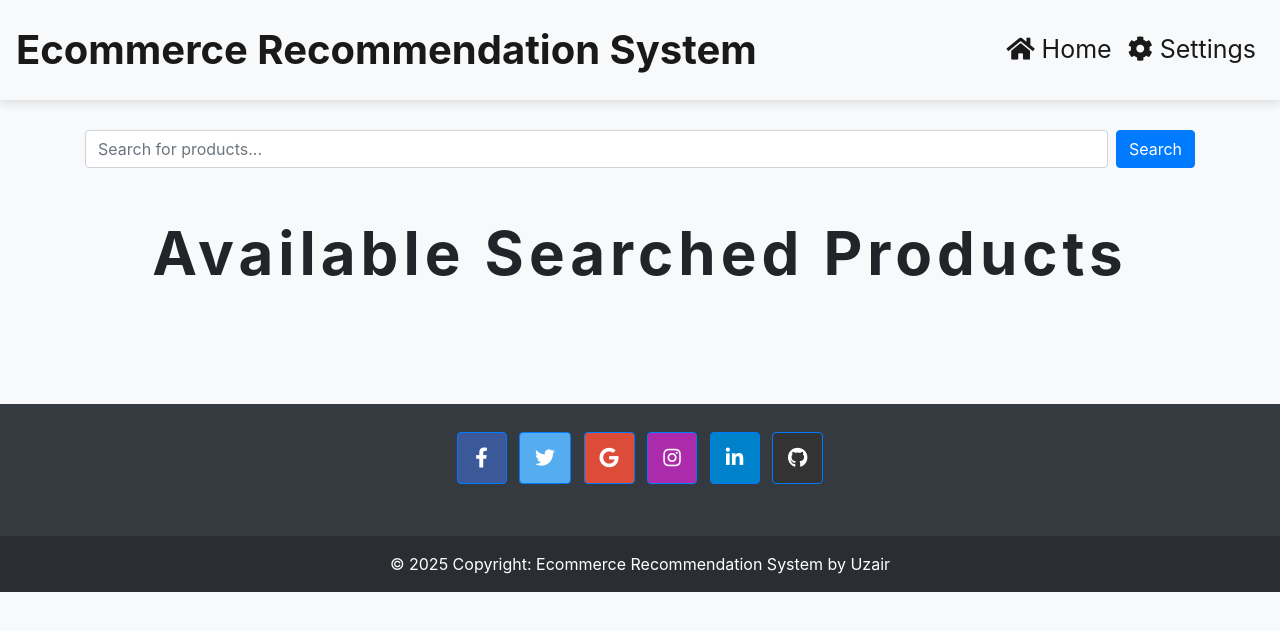
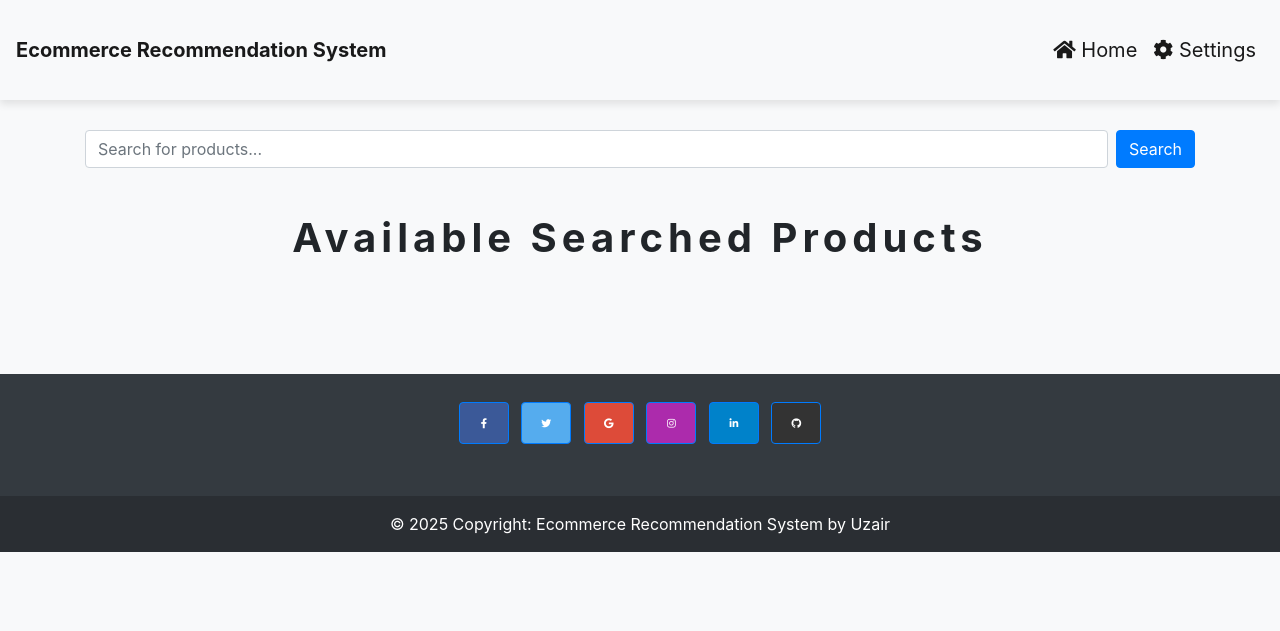
Before and after one commit to UJAIR-SHAHA/Personalised_Product_Recomendation_System, a Flask app: template templates/main.html in a window 1280 px wide. Shown: the top 631 px of the page. Run offline with Flask 3, Linux system fonts and the light colour scheme; the template is opened without the code that fills it, so the values that code supplies are empty; parts of the project's set-up code (start-up, migrations or seed data) failed here and were passed over; some libraries are stand-ins or nearby versions.

Commit message:
updated UI

```diff
--- a/Requirements.txt
+++ b/Requirements.txt
@@ -7,12 +7,9 @@ click~=8.1.8
 jinja2~=3.1.5
 blinker~=1.8.2
 itsdangerous~=2.2.0
-numpy~=1.24.4
 setuptools~=56.0.0
-scipy~=1.10.1
 joblib~=1.4.2
 pandas~=2.0.3
-SQLAlchemy~=2.0.37
 python-dateutil~=2.9.0.post0
 scikit-learn~=1.3.2
 threadpoolctl~=3.5.0
--- a/app.py
+++ b/app.py
@@ -5,7 +5,6 @@ import os
 from dotenv import load_dotenv
 from sklearn.feature_extraction.text import TfidfVectorizer
 from sklearn.metrics.pairwise import cosine_similarity
-from sklearn.decomposition import TruncatedSVD
 
 
 # creating Flask App
@@ -23,13 +22,13 @@ tfidf_matrix = tfidf_vectorizer.fit_transform(product_data['Tags'])
 # Generate user-item matrix (assuming product_data contains user-product interactions)
 user_item_matrix = product_data.pivot_table(index='user_id', columns='ProdID', values='Rating', fill_value=0)
 
-# Train the SVD model
-# Step 3: Apply SVD for Collaborative Filtering
-svd = TruncatedSVD(n_components=50)
-user_factors = svd.fit_transform(user_item_matrix)
-item_factors = svd.components_.T
+# # Train the SVD model
+# # Step 3: Apply SVD for Collaborative Filtering
+# svd = TruncatedSVD(n_components=50)
+# user_factors = svd.fit_transform(user_item_matrix)
+# item_factors = svd.components_.T
 
-product_data.head()
+# product_data.head()
 
 # List of predefined images
 random_image_urls = [
@@ -284,8 +283,8 @@ def View_Similar_Product():
         brand_image_map.get(product['Brand'], "static/img/img_1.png")
         for _, product in Recommendations.iterrows()
     ]
-    print(Recommendations)
-    print(random_product_image_urls_1)
+    # print(Recommendations)
+    # print(random_product_image_urls_1)
 
     # Random prices (or replace with dynamic data)
     price = [40, 50, 60, 70, 100, 122, 106, 50, 30, 50]
@@ -302,4 +301,4 @@ def View_Similar_Product():
 
 # Run the Flask app
 if __name__ == "__main__":
-    app.run()
+    app.run(debug=True)
--- a/static/css/styles.css
+++ b/static/css/styles.css
@@ -33,7 +33,7 @@
   }
 
   footer .fab {
-    font-size: 20px; /* Increase the size of the icon */
+    font-size: 10px; /* Increase the size of the icon */
   }
 
   .content::-webkit-scrollbar {
--- a/templates/main.html
+++ b/templates/main.html
@@ -45,18 +45,18 @@
 
 <!-- Navbar -->
 <nav class="navbar navbar-expand-lg navbar-light bg-light" style="height:100px">
-  <a class="navbar-brand mx-auto" style="font-size:40px; font-weight: bold" href="#">Ecommerce Recommendation System</a>
+  <a class="navbar-brand mx-auto" style="font-size:20px; font-weight: bold" href="#">Ecommerce Recommendation System</a>
   <button class="navbar-toggler" type="button" data-toggle="collapse" data-target="#navbarNav" aria-controls="navbarNav" aria-expanded="false" aria-label="Toggle navigation">
     <span class="navbar-toggler-icon"></span>
   </button>
   <div class="collapse navbar-collapse justify-content-end" id="navbarNav">
     <ul class="navbar-nav">
       <li class="nav-item active">
-        <a class="nav-link" style="font-size:25px" href="index"><i class="fas fa-home"></i> Home</a>
+        <a class="nav-link" style="font-size:20px" href="index"><i class="fas fa-home"></i> Home</a>
       </li>
 
       <li class="nav-item active">
-        <a class="nav-link" style="font-size:25px" href="#" id="settingsLink"><i class="fas fa-cog"></i> Settings</a>
+        <a class="nav-link" style="font-size:20px" href="#" id="settingsLink"><i class="fas fa-cog"></i> Settings</a>
       </li>
 <!--      <li class="nav-item">-->
 <!--        <a class="nav-link btn btn-outline-primary mr-2" style="font-size:25px" href="#" data-toggle="modal" data-target="#signupModal">Sign Up</a>-->
@@ -85,17 +85,17 @@
 <!--trending recommendations-->
 <!-- Products -->
 <div class="container-fluid mt-10" style="padding:20px">
-  <p class="text-center mb-10" style="  padding:20px; font-size:60px ;font-weight:bold; letter-spacing: 5px;">Available Searched Products</p>
+  <p class="text-center mb-10" style="  padding:20px; font-size:40px ;font-weight:bold; letter-spacing: 5px;">Available Searched Products</p>
   <div class="row mt-7">
     {% for index, product in content_based_rec.iterrows() %}
     <div class="col-lg-3 col-md-4 col-sm-6 mb-4">
       <div class="card rounded shadow custom-hover">
-          <img src = "{{ product['ImageURL'] }}" class="card-img-top img-fluid" alt="{{ product['Name'] }}" style="height: 300px; width: 100% object-fit: cover; ">
+          <img src = "{{ product['ImageURL'] }}" class="card-img-top img-fluid" alt="{{ product['Name'] }}" style="height: 250px; width: 100% object-fit: cover; ">
         <div class="card-body">
-          <h5 class="card-title" style="font-size:25px">{{ truncate(product['Name'],30) }}</h5>
-          <p class="card-text" style="font-size:20px">Brand: {{ product['Brand'] }}</p>
-          <button type="button" class="btn btn-primary" style="font-size:20px" data-toggle="modal" data-target="#productModal{{ index }}">Buy Now</button>
-            <button  type="submit" class="btn btn-primary" id="View_Similar_Product" style="font-size:20px"
+          <h5 class="card-title" style="font-size:20px">{{ truncate(product['Name'],15) }}</h5>
+          <p class="card-text" style="font-size:15px">Brand: {{ product['Brand'] }}</p>
+          <button type="button" class="btn btn-primary" style="font-size:15px" data-toggle="modal" data-target="#productModal{{ index }}">Buy Now</button>
+            <button  type="submit" class="btn btn-primary" id="View_Similar_Product" style="font-size:15px"
             onclick="viewSimilar('{{ product['ProdID'] }}')">View Similar </button>
         </div>
       </div>
--- a/templates/similar_product.html
+++ b/templates/similar_product.html
@@ -44,18 +44,18 @@
 
 <!-- Navbar -->
 <nav class="navbar navbar-expand-lg navbar-light bg-light" style="height:100px">
-  <a class="navbar-brand mx-auto" style="font-size:40px; font-weight: bold" href="#">Ecommerce Recommendation System</a>
+  <a class="navbar-brand mx-auto" style="font-size:20px; font-weight: bold" href="#">Ecommerce Recommendation System</a>
   <button class="navbar-toggler" type="button" data-toggle="collapse" data-target="#navbarNav" aria-controls="navbarNav" aria-expanded="false" aria-label="Toggle navigation">
     <span class="navbar-toggler-icon"></span>
   </button>
   <div class="collapse navbar-collapse justify-content-end" id="navbarNav">
     <ul class="navbar-nav">
       <li class="nav-item active">
-        <a class="nav-link" style="font-size:25px" href="index"><i class="fas fa-home"></i> Home</a>
+        <a class="nav-link" style="font-size:20px" href="index"><i class="fas fa-home"></i> Home</a>
       </li>
 
       <li class="nav-item active">
-        <a class="nav-link" style="font-size:25px" href="#" id="settingsLink"><i class="fas fa-cog"></i> Settings</a>
+        <a class="nav-link" style="font-size:20px" href="#" id="settingsLink"><i class="fas fa-cog"></i> Settings</a>
       </li>
 <!--      <li class="nav-item">-->
 <!--        <a class="nav-link btn btn-outline-primary mr-2" style="font-size:25px" href="#" data-toggle="modal" data-target="#signupModal">Sign Up</a>-->
```
Also changed, not shown: templates/index.html (+13 -10 lines).
